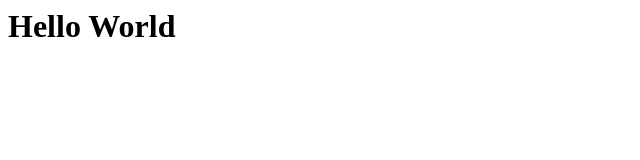
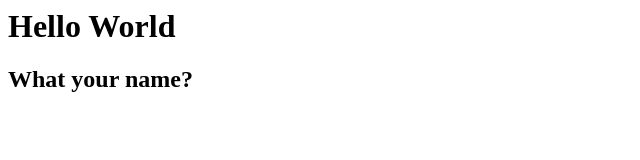
Before and after one commit to AbdulGny/helloWorld, a plain HTML site: page index.html in a window 1280 px wide. Shown: the whole page, without its empty margins (0-640 px from the left). Drawn offline with Linux system fonts and the light colour scheme.

Commit message:
i add h2 on body

```diff
--- a/index.html
+++ b/index.html
@@ -4,5 +4,6 @@
 </head>
 <body>
   <h1>Hello World</h1>
+  <h2>What your name?</h2>
 </body>
 </html>
```
